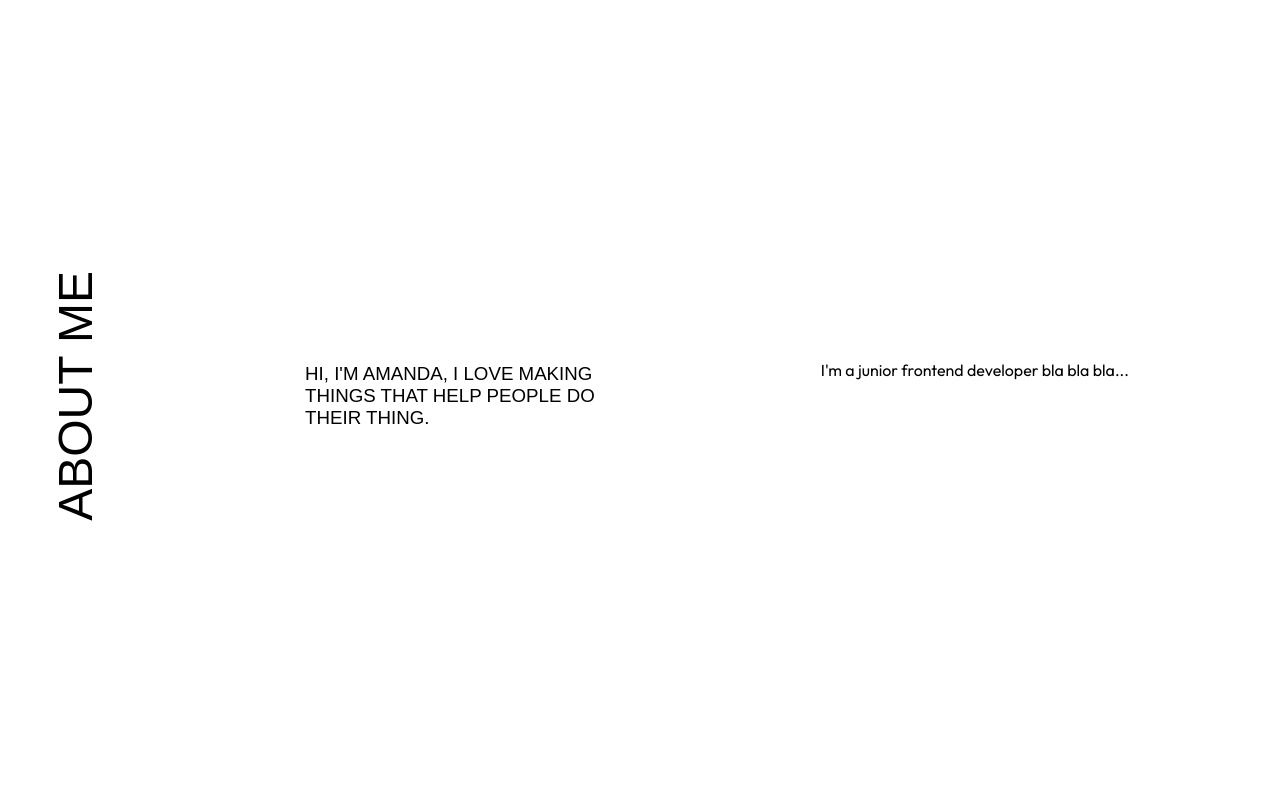
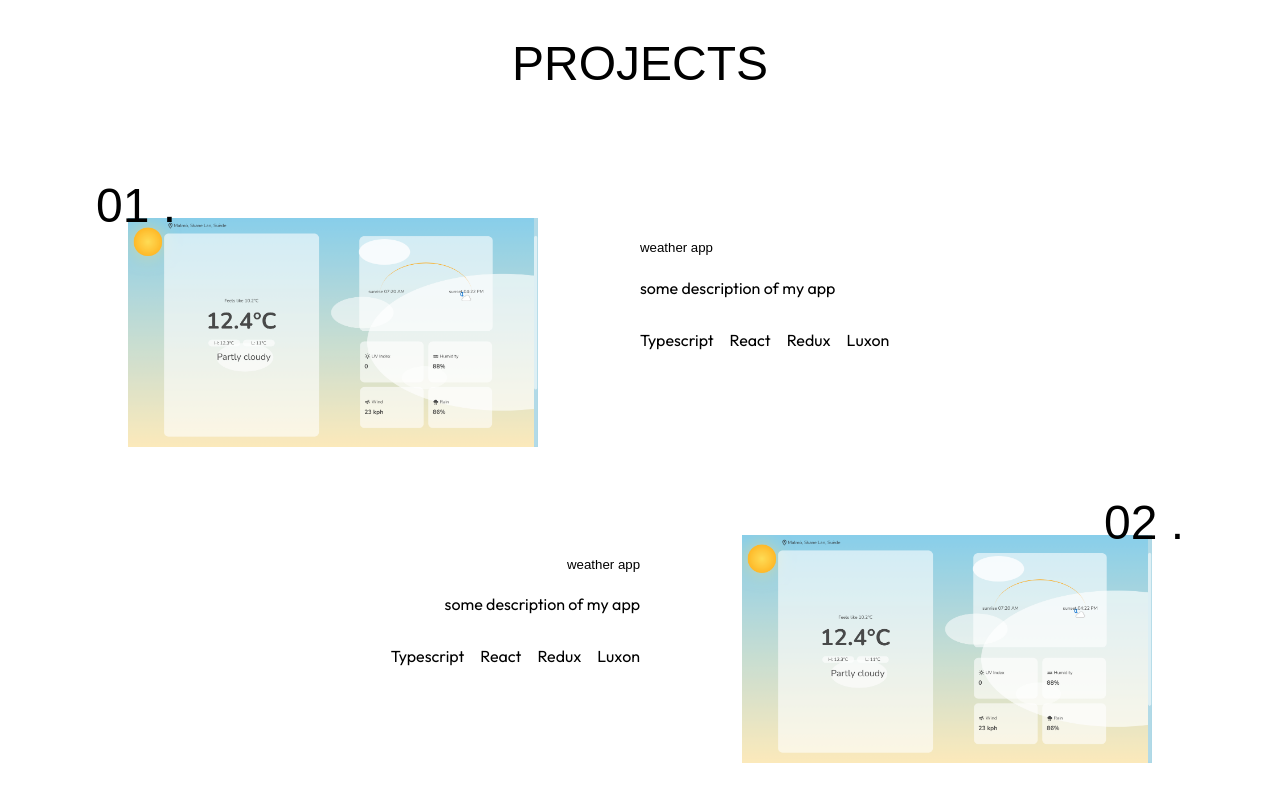
Before and after one commit to Amandaanderssn/Portfolio, a React (Vite) app: page / in a window 1280 px wide. Shown: the part 800-1600 px from the top of the page. Built offline with nearby package versions, Linux system fonts and the light colour scheme; a web font is replaced by a local one.

Commit message:
Project section functionality done

```diff
--- a/src/components/ContactPageSections/ContactSection.css
+++ /dev/null
@@ -1,43 +0,0 @@
-.contact {
-    height: 85vh;
-    overflow-x: hidden;
-    display: flex;
-    flex-direction: column;
-    justify-content: center;
-    align-items: center;
-}
-
-.contact-title {
-    font-size: 5rem;
-    width: 60%;
-    margin: 0;
-}
-
-.copiedBubble {
-    position: absolute;
-    right: 0;
-    top: -1.5rem;
-    animation: bubbleUp 1.5s ease-out forwards;
-}
-
-@keyframes bubbleUp {
-    0% {
-        opacity: 0;
-        transform: translate(50%, 0);
-    }
-
-    20% {
-        opacity: 1;
-        transform: translate(60%, -5px);
-    }
-
-    80% {
-        opacity: 1;
-        transform: translate(70%, -25px);
-    }
-
-    100% {
-        opacity: 0;
-        transform: translate(80%, -35px);
-    }
-}
--- a/src/components/ContactPageSections/ContactSection.jsx
+++ /dev/null
@@ -1,24 +0,0 @@
-import Asterisk from "../Asterisk/Asterisk";
-import VisitLinkedIn from "../VisitLinkedIn/VisitLinkedIn";
-import "./ContactSection.css"
-import CopyMail from "../CopyMail/CopyMail";
-
-
-const ContactSection = () => {
-
-    return (
-        <div className="contact">
-            <Asterisk />
-            <div className="slideInLeft">
-                <h1 className="contact-title">LET'S GET IN TOUCH</h1>
-            </div>
-            <hr style={{ width: "80vw" }} className="slideInRight" />
-            <div style={{ width: "75vw", marginTop: "2rem", display: "flex", flexDirection: "column", alignItems: "flex-end", gap: "3rem" }}>
-                <CopyMail />
-                <VisitLinkedIn />
-            </div>
-        </div>
-    )
-}
-
-export default ContactSection;
--- a/src/components/HomePageSections/ContactSection/ContactSection.jsx
+++ b/src/components/HomePageSections/ContactSection/ContactSection.jsx
@@ -1,9 +1,7 @@
-// import { useState } from "react";
-// import { useState } from "react";
 import { UseAnimationIfVisible } from "../../../hooks/UseAnimationIfVisible";
-// import Button from "../../Button/Button";
 import "./ContactSection.css"
 import CopyMail from "../../CopyMail/CopyMail";
+import VisitLinkedIn from "../../VisitLinkedIn/VisitLinkedIn";
 
 const ContactSection = () => {
 
@@ -13,6 +11,7 @@ const ContactSection = () => {
         <div className="contact-section" ref={ref}>
             <h2 className={`connect-title ${isVisible ? 'visible' : ''} `}> Let's connect</h2>
             <CopyMail />
+            <VisitLinkedIn />
             <p className={`thanksMsg ${isVisible ? 'visible' : ''} `}>Hope to hear from you</p>
         </div>
     )
--- a/src/components/HomePageSections/ProjectSection/ProjectSection.css
+++ b/src/components/HomePageSections/ProjectSection/ProjectSection.css
@@ -0,0 +1,101 @@
+.projects-section {
+    height: 150vh;
+}
+
+.projects-title.visible {
+    opacity: 1;
+    transform: translateY(0);
+}
+
+.fadeIn {
+    opacity: 0;
+    transform: translateY(40px);
+    transition: opacity 1.2s ease, transform 1.2s ease;
+}
+
+.fadeIn.visible {
+    opacity: 1;
+    transform: translateY(0);
+}
+
+
+
+
+
+
+
+
+
+
+
+
+
+
+
+
+
+
+
+
+/* .project-content {
+    width: 85%;
+    height: fit-content;
+    display: flex;
+    justify-content: space-around;
+    align-items: center;
+    flex-direction: column;
+    gap: 6rem;
+    margin: auto;
+}
+
+.projects-title.visible {
+    opacity: 1;
+    transform: translateY(0);
+}
+
+.fadeIn {
+    opacity: 0;
+    transform: translateY(40px);
+    transition: opacity 1.2s ease, transform 1.2s ease;
+}
+
+.fadeIn.visible {
+    opacity: 1;
+    transform: translateY(0);
+}
+
+.project-card {
+    width: 90%;
+    min-height: 30vh;
+    max-height: 30vh;
+    padding-left: 2rem;
+    border-radius: 2rem;
+
+    display: flex;
+    align-items: center;
+
+    border: 1px solid antiquewhite;
+
+    scroll-snap-align: center;
+}
+
+.project-card:hover .weatherAppImg {
+    opacity: 1;
+    transform: scale(1.1);
+}
+
+.weatherAppImg {
+    width: 20rem;
+    position: absolute;
+    border-radius: 0.5rem;
+    top: -50%;
+    left: 35vw;
+
+    opacity: 0;
+    transition: transform 0.3s ease-in-out, opacity 0.3s ease-in-out;
+}
+
+.project-card:hover .weatherAppImg:hover {
+    cursor: pointer;
+    transform: rotate(-2deg) scale(1.05);
+} */
--- a/src/components/HomePageSections/ProjectSection/ProjectSection.jsx
+++ b/src/components/HomePageSections/ProjectSection/ProjectSection.jsx
@@ -0,0 +1,31 @@
+import { UseAnimationIfVisible } from "../../../hooks/UseAnimationIfVisible";
+import ProjectCard from "../../ProjectCard/ProjectCard";
+import "./ProjectSection.css"
+
+const Projects = [
+    {
+        title: "weather app",
+        description: "some description of my app",
+        stack: ["Typescript", "React", "Redux", "Luxon"],
+        imageUrl: "/Images/WeatherApp.png"
+    },
+    {
+        title: "weather app",
+        description: "some description of my app",
+        stack: ["Typescript", "React", "Redux", "Luxon"],
+        imageUrl: "/Images/WeatherApp.png"
+    },
+]
+
+const ProjectSection = () => {
+    const [ref, isVisible] = UseAnimationIfVisible(0.1)
+
+    return (
+        <div className="projects-section" ref={ref}>
+            <h2 style={{ textAlign: "center", fontSize: "3rem" }} className={`projects-title  fadeIn ${isVisible ? "visible" : ""}`}>PROJECTS</h2>
+            <ProjectCard projects={Projects} />
+        </div>
+    )
+}
+
+export default ProjectSection;
--- /dev/null
+++ b/src/components/ProjectCard/ProjectCard.css
@@ -0,0 +1,69 @@
+.project-card-container {
+    width: 80vw;
+    display: flex;
+    flex-direction: column;
+    margin: auto;
+}
+
+.fadeIn {
+    opacity: 0;
+    transform: translateY(40px);
+    transition: opacity 1.2s ease, transform 1.2s ease;
+}
+
+.fadeIn.visible {
+    opacity: 1;
+    transform: translateY(0);
+}
+
+.project-number {
+    font-size: 3rem;
+    margin-bottom: 0;
+    margin-left: -2rem;
+    line-height: 0.5;
+    z-index: 10;
+}
+
+.project-card-container:nth-child(even) .project-number {
+    align-self: flex-end;
+    /* flyttar numret till höger */
+    text-align: right;
+    margin-right: -2rem;
+}
+
+.container-one {
+    width: 100%;
+
+    display: flex;
+    flex-direction: row;
+    gap: 10%;
+}
+
+/* 👇 varannan container spegelvänd */
+.project-card-container:nth-child(even) .container-one {
+    flex-direction: row-reverse;
+}
+
+.project-img {
+    width: 40%;
+}
+
+.container-two {
+    width: 60%;
+}
+
+/* valfritt: justera textalignment */
+.project-card-container:nth-child(even) .container-two {
+    text-align: right;
+    align-items: flex-end;
+}
+
+.stack-container {
+    display: flex;
+    gap: 1rem;
+}
+
+.project-card-container:nth-child(even) .stack-container {
+    text-align: right;
+    justify-content: flex-end;
+}
--- /dev/null
+++ b/src/components/ProjectCard/ProjectCard.tsx
@@ -0,0 +1,52 @@
+import React from "react";
+import "./ProjectCard.css"
+import { ProjectCardProps } from "./ProjectCardTypes";
+import { UseAnimationIfVisible } from "../../hooks/UseAnimationIfVisible";
+
+const ProjectCard = (props: ProjectCardProps): React.JSX.Element => {
+    const { projects } = props
+
+    // const [ref, isVisible] = UseAnimationIfVisible(0.1)
+    console.log(projects)
+    //Nästa steg är att göra en .map av projects för att man ska kunna skicka enkelt ändra i en config fil för vad som ska renderas.
+
+
+    React.useEffect(() => {
+        if (projects.length === 0) {
+            return console.warn("no projects are provided")
+        }
+    }, [])
+    return (
+        <div>
+            {
+                projects.map((project, index): any => {
+                    const [ref, isVisible] = UseAnimationIfVisible(0.3);
+
+                    return (
+                        // @ts-ignore (added ignore since this is the only typescript file and the ref is not working otherwise)
+                        <div className={`project-card-container fadeIn ${isVisible ? "visible" : ""}`} key={index} ref={ref}>
+                            <h4 className="project-number">0{index + 1} .</h4>
+                            <div className="container-one">
+                                <img className="project-img" src="/Images/WeatherApp.png" />
+                                <div className="container-two">
+                                    <h5>{project.title}</h5>
+                                    <p>{project.description} </p>
+                                    <div className="stack-container">
+                                        {project.stack.map((item, index) => {
+                                            return (
+                                                <p key={index}>{item}</p>
+                                            )
+                                        })}
+                                    </div>
+
+                                </div>
+                            </div>
+                        </div>
+                    )
+                })
+            }
+        </div>
+    )
+}
+
+export default ProjectCard;
--- /dev/null
+++ b/src/components/ProjectCard/ProjectCardTypes.tsx
@@ -0,0 +1,10 @@
+export type ProjectCardProps = {
+    projects: Array<Project>
+};
+
+export type Project = {
+    title: string
+    imageUrl: string
+    description: string
+    stack: Array<string>
+}
--- a/src/pages/Home.jsx
+++ b/src/pages/Home.jsx
@@ -1,14 +1,16 @@
 import AboutSection from "../components/HomePageSections/AboutSection/AboutSection";
 import ContactSection from "../components/HomePageSections/ContactSection/ContactSection";
 import HeroSection from "../components/HomePageSections/HeroSection/HeroSection";
+import ProjectSection from "../components/HomePageSections/ProjectSection/ProjectSection";
 import StackSection from "../components/HomePageSections/StackSection/StackSection";
 
 const Home = () => {
     return (
         <>
             <HeroSection />
+            <ProjectSection />
+            <StackSection />
             <AboutSection />
-            <StackSection />
             <ContactSection />
         </>
     )
```
Also changed, not shown: public/Images/WeatherApp.png (added).
